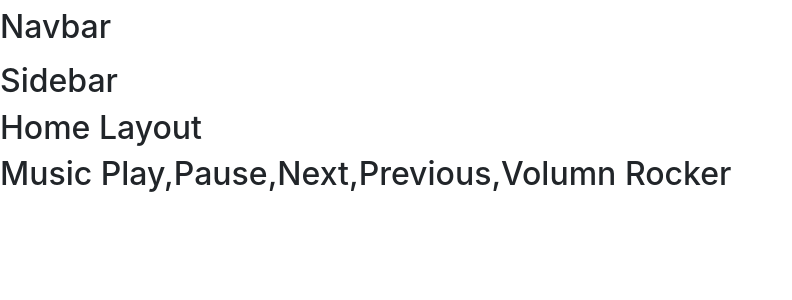
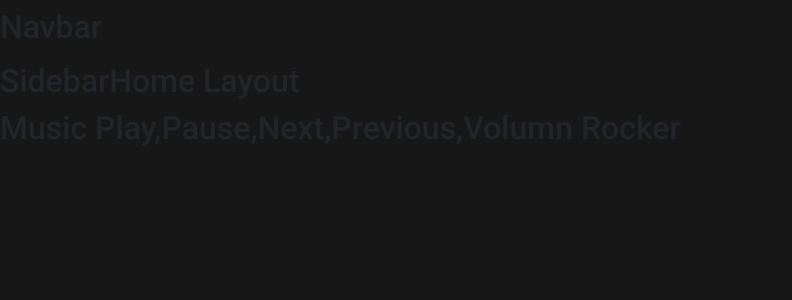
Before and after one commit to SHIVENDRA8004/Dendrite.ai-Typescript, a React (Create React App) app: page / in a window 1280 px wide. Shown: the top 300 px of the page, without its empty margins (0-792 px from the left). Built offline with nearby package versions, Linux system fonts and the light colour scheme.

Commit message:
Added fonts all cdn and icon

```diff
--- a/public/index.html
+++ b/public/index.html
@@ -5,8 +5,10 @@
     <meta name="viewport" content="width=device-width, initial-scale=1" />
     <meta name="theme-color" content="#000000" />
     <meta name="description" content="Web site created using create-react-app" />
+    <!-- Website Icon -->
+    <link rel="icon" href="./music.png" />
     <!-- Webpage Title -->
-    <title>Music Player Website</title>
+    <title>Music Player</title>
     <!-- Bootstrap 5.0.2 CDN -->
     <link
       href="https://cdn.jsdelivr.net/npm/bootstrap@5.0.2/dist/css/bootstrap.min.css"
@@ -14,6 +16,10 @@
       integrity="sha384-EVSTQN3/azprG1Anm3QDgpJLIm9Nao0Yz1ztcQTwFspd3yD65VohhpuuCOmLASjC"
       crossorigin="anonymous"
     />
+    <!-- Google Fonts -->
+    <link rel="preconnect" href="https://fonts.googleapis.com" />
+    <link rel="preconnect" href="https://fonts.gstatic.com" crossorigin />
+    <link href="https://fonts.googleapis.com/css2?family=Roboto:wght@300;400;500;700&display=swap" rel="stylesheet" />
   </head>
   <body>
     <noscript>You need to enable JavaScript to run this app.</noscript>
--- a/src/App.tsx
+++ b/src/App.tsx
@@ -8,7 +8,7 @@
     <div className="App">
       <div>
         <Navbar />
-        <div>
+        <div className="d-flex">
           <Sidebar />
           <Home />
         </div>
--- a/src/index.css
+++ b/src/index.css
@@ -1,7 +1,7 @@
-body {
+* {
   margin: 0;
-  font-family: -apple-system, BlinkMacSystemFont, "Segoe UI", "Roboto", "Oxygen", "Ubuntu", "Cantarell", "Fira Sans",
-    "Droid Sans", "Helvetica Neue", sans-serif;
-  -webkit-font-smoothing: antialiased;
-  -moz-osx-font-smoothing: grayscale;
+  border: 0;
+  padding: 0;
+  font-family: "Roboto", sans-serif;
+  background-color: #171717;
 }
```
Also changed, not shown: public/music.png (added), 1 other file (tests, documents, lock files or other folders).
